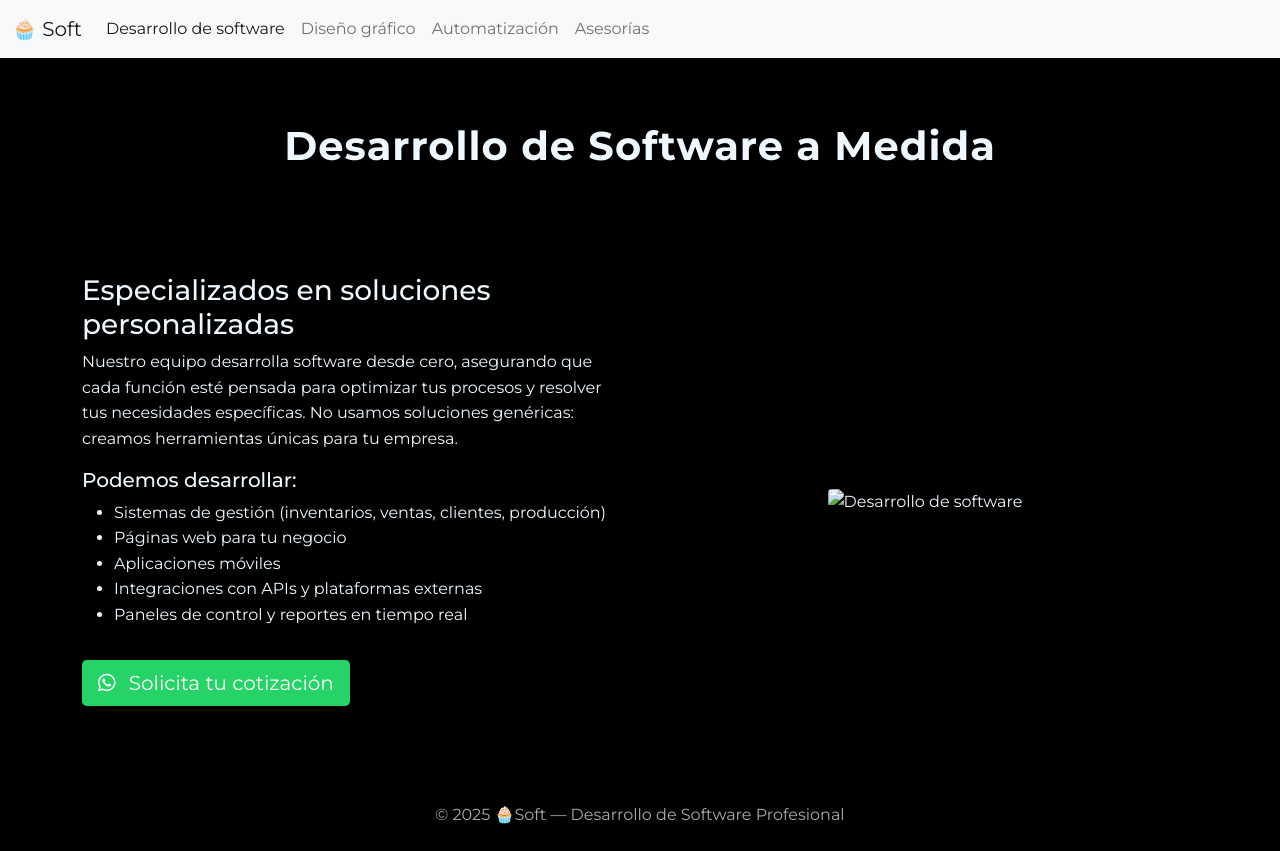
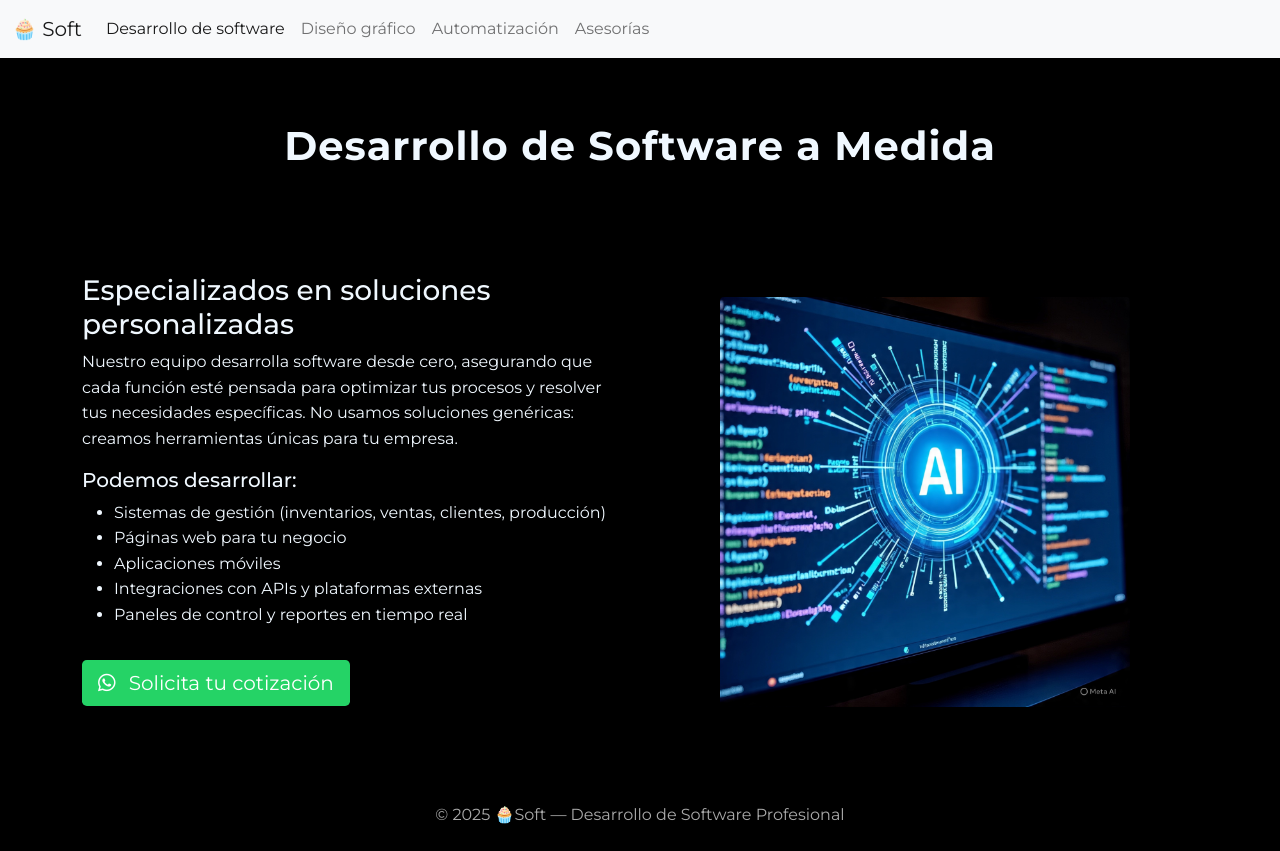
Before and after one commit to darkmoroni/panquesoft, a plain HTML site: page development.html in a window 1280 px wide. Drawn offline with nearby package versions, Linux system fonts and the light colour scheme; the site is published under a folder, as on GitHub Pages, so addresses that start at the root find nothing.

Commit message:
Update development.html

```diff
--- a/development.html
+++ b/development.html
@@ -95,7 +95,7 @@
       </div>
       <div class="col-md-6 text-center">
         <img
-          src="/hederPick.jpeg"
+          src="hederPick.jpeg"
           alt="Desarrollo de software"
           class="img-fluid rounded shadow"
           width="75%"
```
